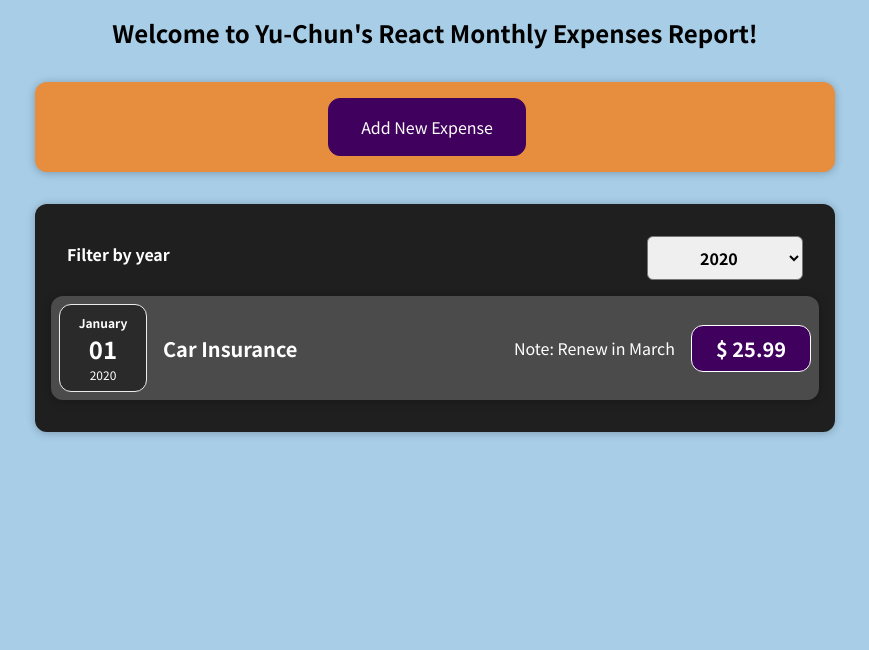
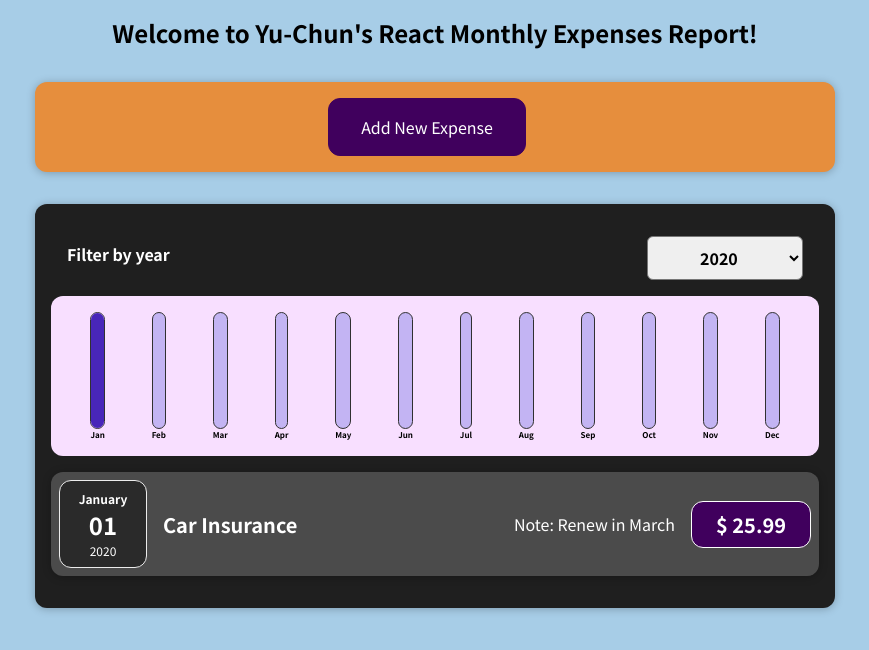
Before and after one commit to dyj0183/React-First-Practice-Project, a React (Create React App) app: page / in a window 1280 px wide. Shown: the top 650 px of the page, without its empty margins (205-1074 px from the left). Built offline with nearby package versions, Linux system fonts and the light colour scheme.

Commit message:
finished settting up dynamic chart bar

```diff
--- a/src/components/Chart/Chart.js
+++ b/src/components/Chart/Chart.js
@@ -3,10 +3,18 @@
 import ChartBar from "./ChartBar";
 
 const Chart = (props) => {
+	const dataPointValues = props.dataPoints.map(dataPoint => dataPoint.value);
+	const totalMaximun = Math.max(...dataPointValues);
+
 	return (
 		<div className="chart">
 			{props.dataPoints.map((dataPoint) => (
-				<ChartBar key={dataPoint.label} value={dataPoint.value} maxValue={null} label={dataPoint.label}></ChartBar>
+				<ChartBar
+					key={dataPoint.label}
+					value={dataPoint.value}
+					maxValue={totalMaximun}
+					label={dataPoint.label}
+				></ChartBar>
 			))}
 		</div>
 	);
--- a/src/components/Chart/ChartBar.js
+++ b/src/components/Chart/ChartBar.js
@@ -1,9 +1,23 @@
 import "./ChartBar.css";
 
-const ChartBar = () => {
-    return (
-        <div></div>
-    );
-}
+const ChartBar = (props) => {
+	let barFillHeight = "0%";
+
+	if (props.maxValue > 0) {
+		barFillHeight = Math.round((props.value / props.maxValue) * 100) + "%";
+	}
+
+	return (
+		<div className="chart-bar">
+			<div className="chart-bar__inner">
+				<div
+					className="chart-bar__fill"
+					style={{ height: barFillHeight }}
+				></div>
+			</div>
+			<div className="chart-bar__label">{props.label}</div>
+		</div>
+	);
+};
 
 export default ChartBar;
--- a/src/components/Expenses/Expenses.js
+++ b/src/components/Expenses/Expenses.js
@@ -2,6 +2,7 @@
 import Card from "../UI/Card";
 import ExpensesFilter from "./ExpensesFilter";
 import ExpensesList from "./ExpensesList";
+import ExpensesChart from "./ExpensesChart";
 
 import React, { useState } from "react";
 
@@ -25,6 +26,7 @@
 				selected={filteredYear}
 				onFilterYear={filterYearHandler}
 			/>
+			<ExpensesChart expenses={filteredYearExpenses}/>
 			<ExpensesList filteredYearExpenses={filteredYearExpenses}/>
 		</Card>
 	);
--- /dev/null
+++ b/src/components/Expenses/ExpensesChart.js
@@ -0,0 +1,64 @@
+import React from "react";
+import Chart from "../Chart/Chart";
+
+const ExpensesChart = (props) => {
+	const chartDataPoints = [
+		{
+			label: "Jan",
+			value: 0,
+		},
+		{
+			label: "Feb",
+			value: 0,
+		},
+		{
+			label: "Mar",
+			value: 0,
+		},
+		{
+			label: "Apr",
+			value: 0,
+		},
+		{
+			label: "May",
+			value: 0,
+		},
+		{
+			label: "Jun",
+			value: 0,
+		},
+		{
+			label: "Jul",
+			value: 0,
+		},
+		{
+			label: "Aug",
+			value: 0,
+		},
+		{
+			label: "Sep",
+			value: 0,
+		},
+		{
+			label: "Oct",
+			value: 0,
+		},
+		{
+			label: "Nov",
+			value: 0,
+		},
+		{
+			label: "Dec",
+			value: 0,
+		},
+	];
+
+    for (const expense of props.expenses) {
+        const expenseMonth = expense.date.getMonth();
+        chartDataPoints[expenseMonth].value += expense.amount;
+    }
+
+	return <Chart dataPoints={chartDataPoints}/>;
+};
+
+export default ExpensesChart;
--- a/src/components/NewExpense/ExpenseForm.js
+++ b/src/components/NewExpense/ExpenseForm.js
@@ -26,7 +26,7 @@
 		// handle it by using js here
 		const expenseData = {
 			title: enteredTitle,
-			amount: enteredAmount,
+			amount: +enteredAmount,
 			date: new Date(enteredDate),
 		};
 
```
Also changed, not shown: 1 other file (tests, documents, lock files or other folders).
